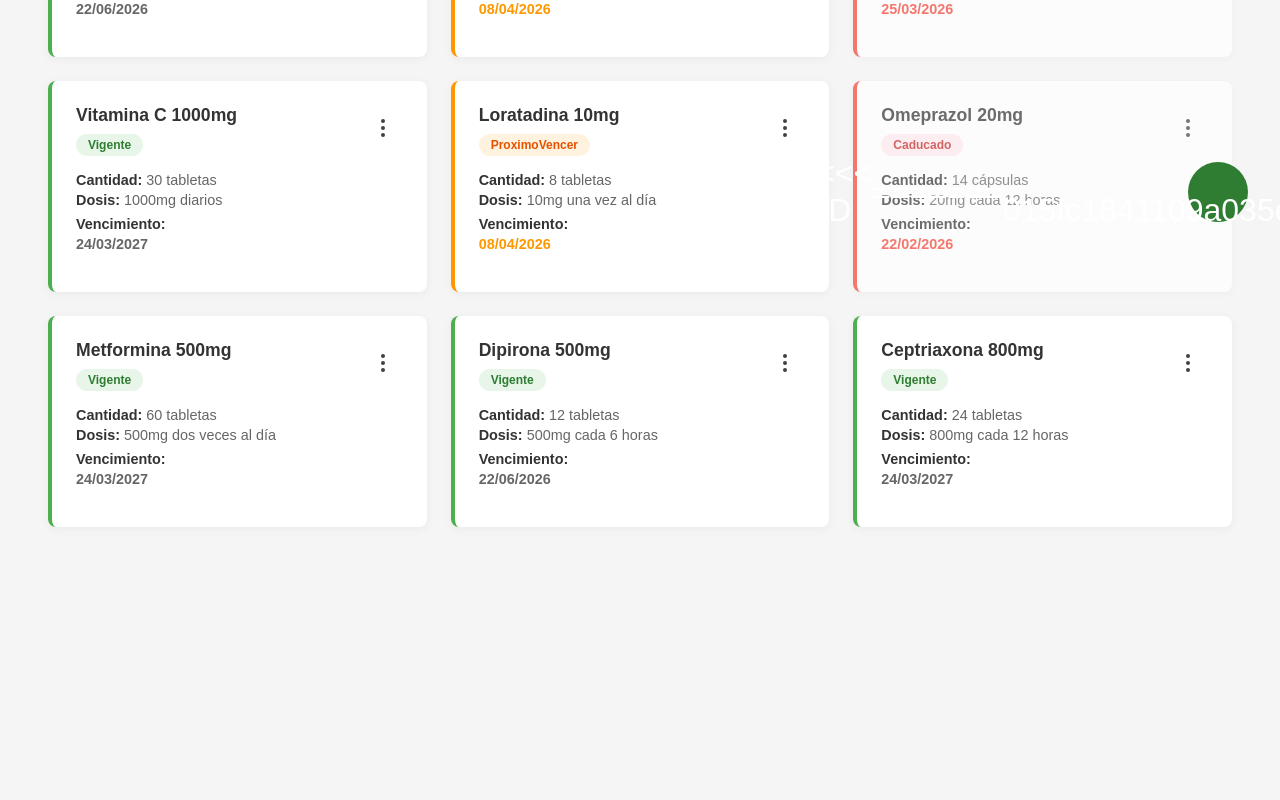
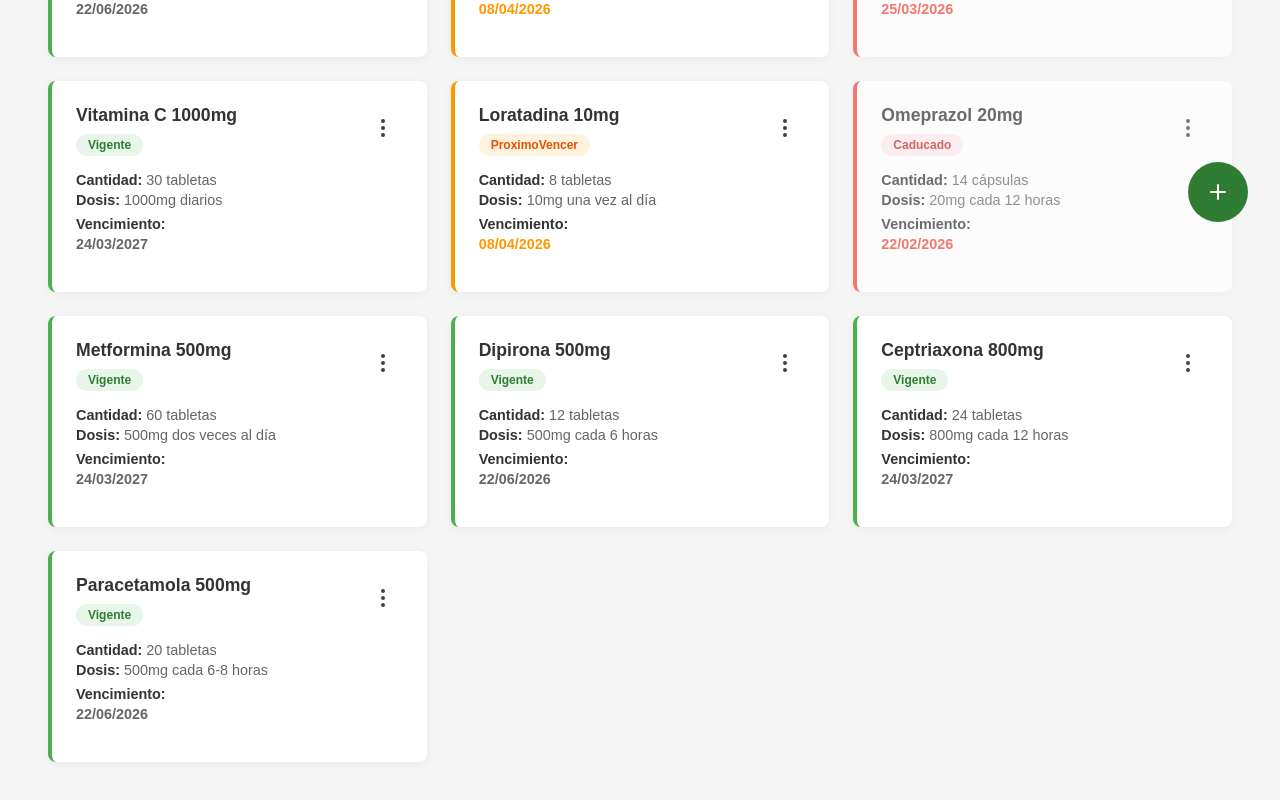
Before and after one commit to RubenPerez55/MedShelf-Frontend, an Angular app in the folder MedShelf/: page /dashboard in a window 1280 px wide. Shown: the part 546-1346 px from the top of the page. Before the commit the page ends 1225 px from the top, so only its background shows below. Built offline with nearby package versions, Linux system fonts and the light colour scheme; a web font is replaced by a local one.

Commit message:
No se que cambio

```diff
--- a/MedShelf/src/app/features/dashboard/dashboard.html
+++ b/MedShelf/src/app/features/dashboard/dashboard.html
@@ -160,10 +160,6 @@
 
         <!-- Floating Action Button -->
         <button class="fab" (click)="agregarMedicamento()" title="Agregar medicamento">
-<<<<<<< HEAD
-            <svg xmlns="http://www.w3.org/2000/svg" width="24" height="24" viewBox="0 0 24 24" fill="none" stroke="#fff" stroke-width="2" stroke-linecap="round" stroke-linejoin="round" class="lucide lucide-plus-icon lucide-plus"><line x1="12" y1="5" x2="12" y2="19"/><line x1="5" y1="12" x2="19" y2="12"/></svg>
-=======
             <svg xmlns="http://www.w3.org/2000/svg" width="24" height="24" viewBox="0 0 24 24" fill="none" stroke="currentColor" stroke-width="2" stroke-linecap="round" stroke-linejoin="round" class="lucide lucide-plus-icon lucide-plus"><line x1="12" y1="5" x2="12" y2="19"/><line x1="5" y1="12" x2="19" y2="12"/></svg>
->>>>>>> 015fc1841109a035eb01c7ec6c27145ec37baa9b
         </button>
     </main>
--- a/MedShelf/src/app/features/dashboard/dashboard.ts
+++ b/MedShelf/src/app/features/dashboard/dashboard.ts
@@ -182,6 +182,17 @@ export class Dashboard implements OnInit {
         estado: 'vigente' as const,
         indicaciones: 'Antibiótico',
         selected: false
+      },
+      {
+        id: 10,
+        nombre: 'Paracetamola 500mg',
+        cantidad: 20,
+        unidad: 'tabletas',
+        dosis: '500mg cada 6-8 horas',
+        fechaVencimiento: tresMeses,
+        estado: 'vigente' as const,
+        indicaciones: 'Para dolor y fiebre',
+        selected: false
       }
     ];
 
```
